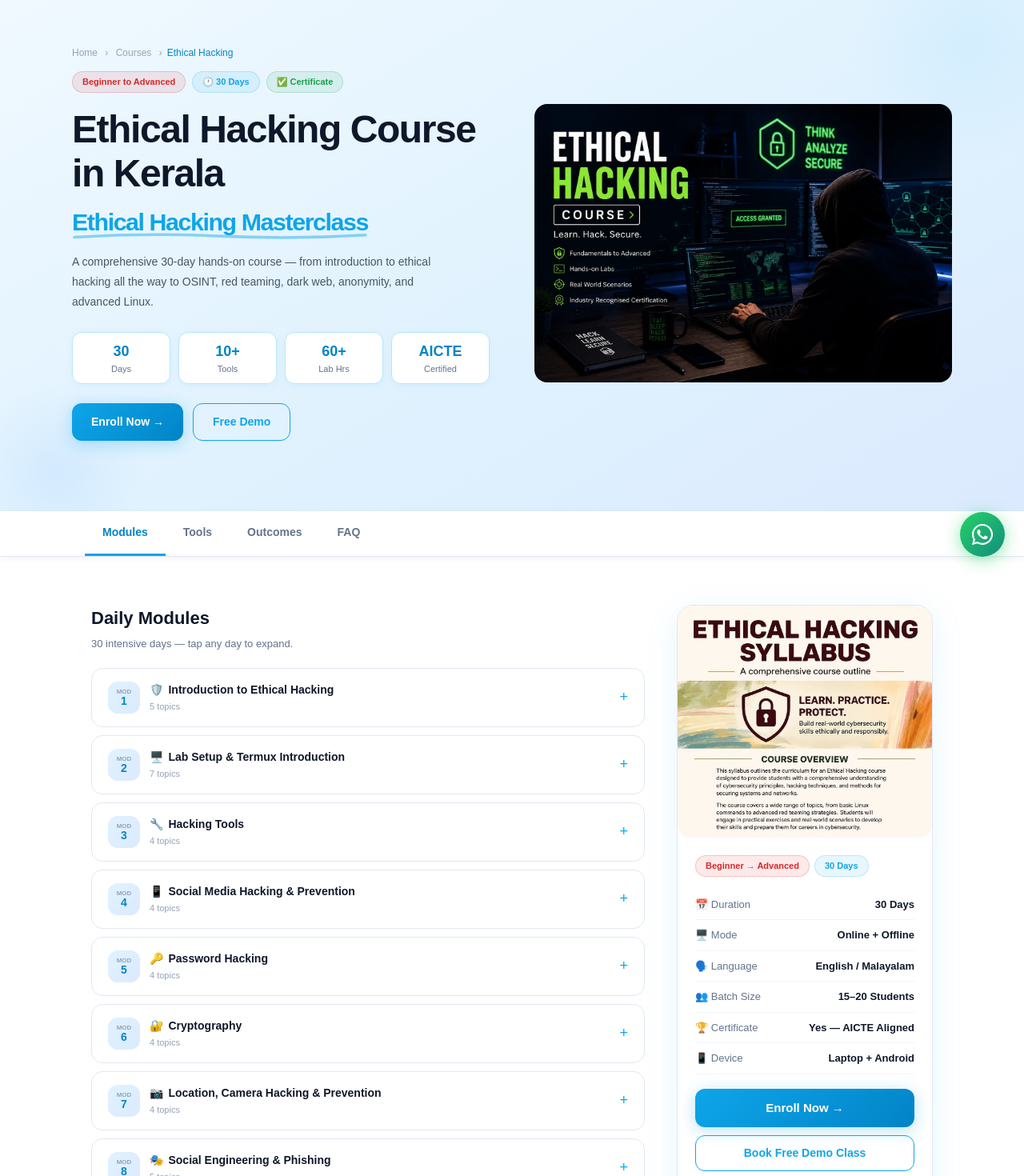
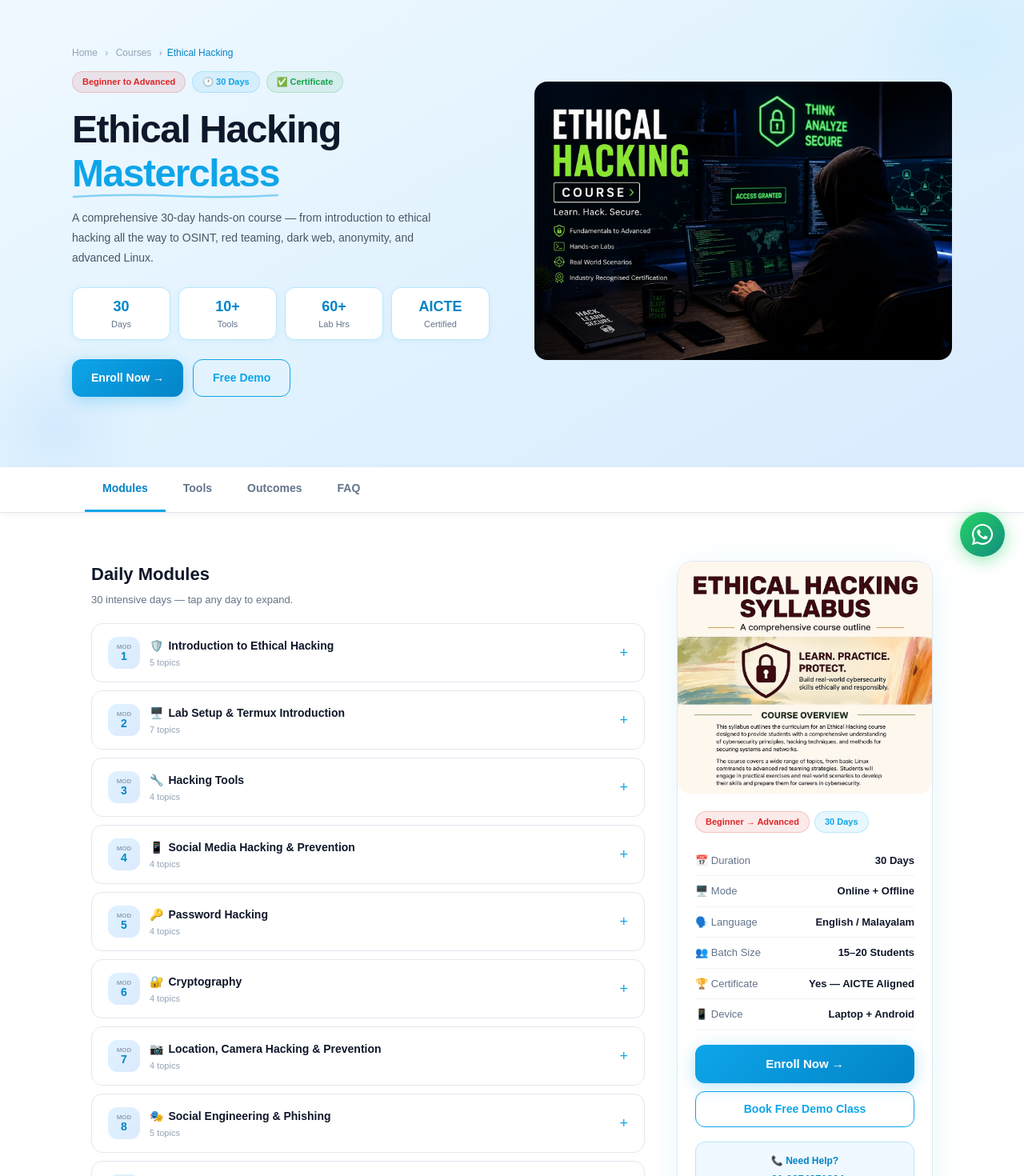
Before and after one commit to Rohin-Madhav/cyber-security, a React (Vite) app: page /courses/CEH in a window 1280 px wide. Shown: the part 80-1550 px from the top of the page at 80% size. Built offline with nearby package versions, Linux system fonts and the light colour scheme.

Commit message:
small changes

```diff
--- a/src/pages/courses/Ceh.jsx
+++ b/src/pages/courses/Ceh.jsx
@@ -388,7 +388,10 @@ const Ceh = () => {
         >
           Enroll Now →
         </button>
-        <button
+        <a
+          href="https://wa.me/9190748 71204?text=Hi%20QNAYDS,%20I%20would%20like%20to%20book%20a%20free%20demo%20class%20for%20the%20CEH%20(Ethical%20Hacking)%20Course."
+          target="_blank"
+          rel="noopener noreferrer"
           style={{
             width: "100%",
             marginTop: 10,
@@ -399,12 +402,14 @@ const Ceh = () => {
             fontSize: 14,
             borderRadius: 12,
             border: "1.5px solid #0ea5e9",
-            cursor: "pointer",
-            fontFamily: "inherit",
+            display: "flex",
+            justifyContent: "center",
+            alignItems: "center",
+            textDecoration: "none",
           }}
         >
           Book Free Demo Class
-        </button>
+        </a>
         <div
           style={{
             marginTop: 18,
@@ -555,21 +560,9 @@ const Ceh = () => {
                 marginBottom: 16,
               }}
             >
-              {/* ✅ SEO Primary H1 keyword */}
-              Ethical Hacking Course in Kerala
-              <br />
-              {/* ✅ Visual subline — catchy, keeps design feel */}
-              <span
-                style={{
-                  color: "#0ea5e9",
-                  position: "relative",
-                  display: "inline-block",
-                  fontSize: isMobile
-                    ? "clamp(1.1rem,5vw,1.6rem)"
-                    : "clamp(1.2rem,2.5vw,1.9rem)",
-                }}
-              >
-                Ethical Hacking Masterclass
+              Ethical Hacking{" "}
+              <span style={{ color: "#0ea5e9", position: "relative" }}>
+                Masterclass
                 <svg
                   style={{
                     position: "absolute",
@@ -645,6 +638,7 @@ const Ceh = () => {
 
             <div style={{ display: "flex", gap: 12, flexWrap: "wrap" }}>
               <button
+                onClick={() => naviagte("/contact")}
                 style={{
                   background: "linear-gradient(135deg,#0ea5e9,#0284c7)",
                   color: "#fff",
@@ -664,7 +658,10 @@ const Ceh = () => {
               >
                 Enroll Now →
               </button>
-              <button
+              <a
+                href="https://wa.me/919074871204?text=Hi%20QNAYDS,%20I%20would%20like%20to%20book%20a%20free%20demo%20class%20for%20the%20CEH%20(Ethical%20Hacking)%20Course."
+                target="_blank"
+                rel="noopener noreferrer"
                 style={{
                   background: "transparent",
                   color: "#0ea5e9",
@@ -686,7 +683,7 @@ const Ceh = () => {
                 }
               >
                 Free Demo
-              </button>
+              </a>
             </div>
           </div>
 
```
